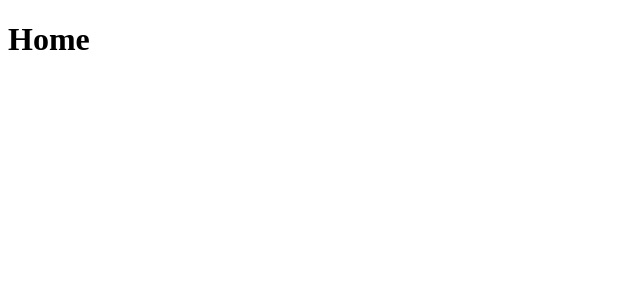
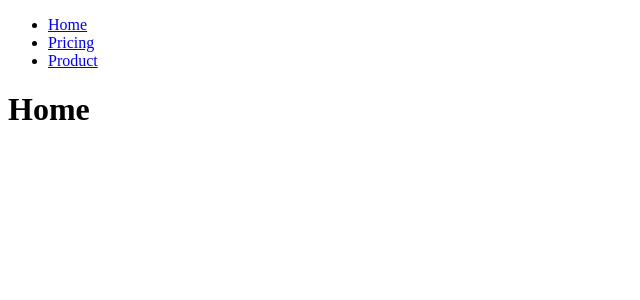
Before and after one commit to Ferperemero86/WorldWise, a React (Vite) app: page / in a window 1280 px wide. Shown: the top 300 px of the page, without its empty margins (0-640 px from the left). Built offline with nearby package versions, Linux system fonts and the light colour scheme.

Commit message:
Feature: Define main nav component

```diff
--- a/src/App.jsx
+++ b/src/App.jsx
@@ -1,4 +1,5 @@
 import { BrowserRouter, Routes, Route } from "react-router-dom";
+
 import Product from "./pages/Product";
 import Home from "./pages/Home";
 import Pricing from "./pages/Pricing";
--- /dev/null
+++ b/src/components/PageNav.jsx
@@ -0,0 +1,19 @@
+import { NavLink } from "react-router-dom";
+
+export default function PageNav() {
+  return (
+    <nav>
+      <ul>
+        <li>
+          <NavLink to="/">Home</NavLink>
+        </li>
+        <li>
+          <NavLink to="/pricing">Pricing</NavLink>
+        </li>
+        <li>
+          <NavLink to="/">Product</NavLink>
+        </li>
+      </ul>
+    </nav>
+  );
+}
--- a/src/pages/Home.jsx
+++ b/src/pages/Home.jsx
@@ -1,6 +1,9 @@
+import PageNav from "../components/PageNav";
+
 export default function Home() {
   return (
     <div>
+      <PageNav />
       <h1>Home</h1>
     </div>
   );
--- a/src/pages/Pricing.jsx
+++ b/src/pages/Pricing.jsx
@@ -1,6 +1,9 @@
+import PageNav from "../components/PageNav";
+
 export default function Pricing() {
   return (
     <div>
+      <PageNav />
       <h1>Pricing</h1>
     </div>
   );
--- a/src/pages/Product.jsx
+++ b/src/pages/Product.jsx
@@ -1,6 +1,9 @@
+import PageNav from "../components/PageNav";
+
 export default function Product() {
   return (
     <div>
+      <PageNav />
       <h1>Product</h1>
     </div>
   );
```
